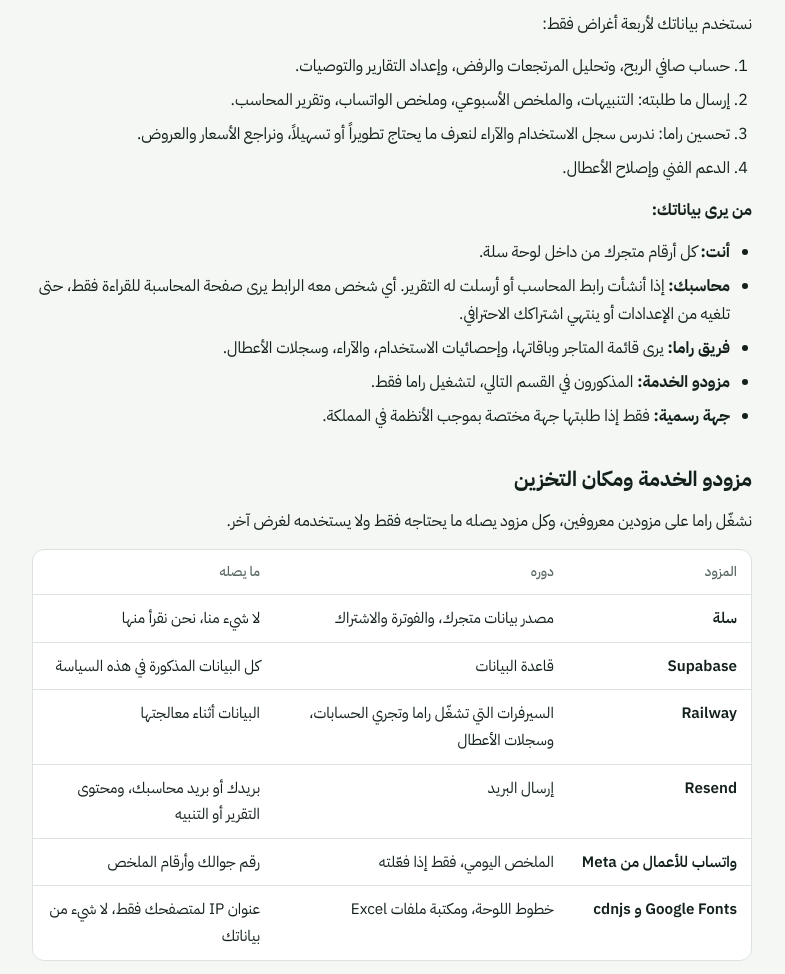
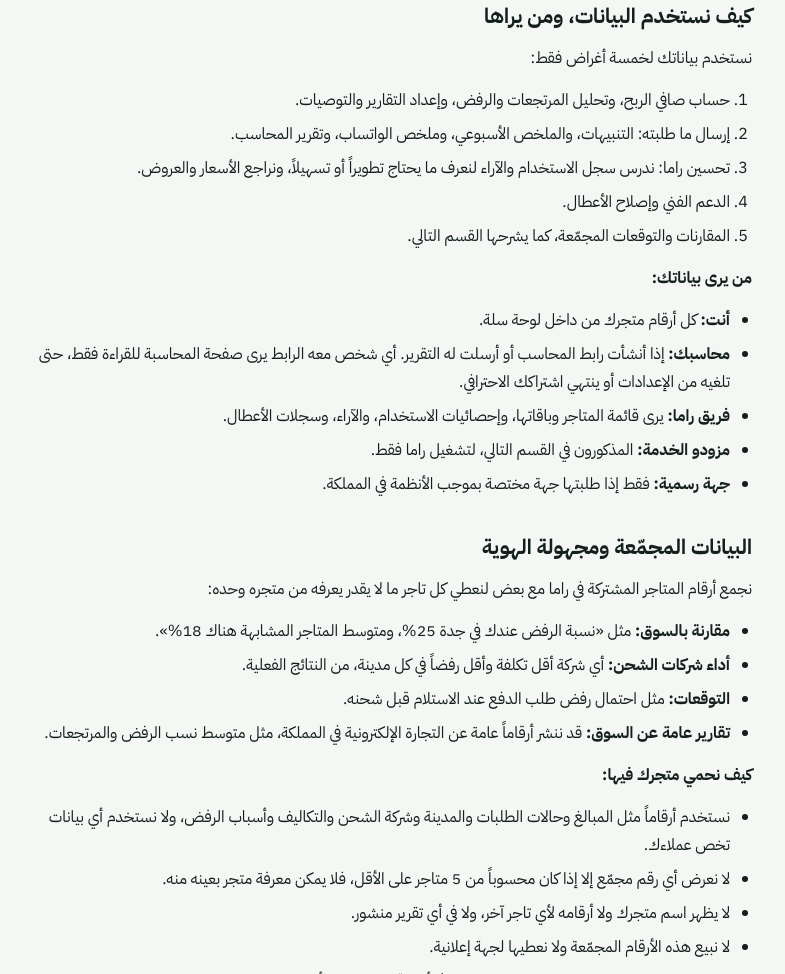
Before and after one commit to rama-sa/rama-sa.github.io, a plain HTML site: page privacy.html in a window 1280 px wide. Shown: the part 1826-2800 px from the top of the page, without its empty margins (248-1033 px from the left). Drawn offline with Linux system fonts and the light colour scheme.

Commit message:
سياسة الخصوصية: قسم البيانات المجمّعة ومجهولة الهوية

```diff
--- a/privacy.html
+++ b/privacy.html
@@ -226,6 +226,7 @@ footer .wrap{display:flex;justify-content:space-between;gap:20px;flex-wrap:wrap;
 <li>نقرأ فقط، ولا نعدّل طلباتك أو منتجاتك أو أسعارك.</li>
 <li>من بيانات عملائك نحفظ المدينة فقط، بلا أسماء أو أرقام أو عناوين.</li>
 <li>نسجّل الصفحات التي تفتحها في راما وما تفعله فيها، لنعرف ما يحتاج تطوير.</li>
+<li>نستخدم أرقام المتاجر مجمّعة وبلا أسماء لمقارنات السوق وتحسين التوقعات، ولا يظهر رقم متجرك لأي أحد غيرك.</li>
 <li>عند حذف التطبيق نحذف كل بيانات متجرك خلال 30 يوماً، أو فوراً إذا طلبت.</li></ul></div>
 
 <h2>البيانات التي تصلنا من سلة</h2>
@@ -257,12 +258,13 @@ footer .wrap{display:flex;justify-content:space-between;gap:20px;flex-wrap:wrap;
 </ul>
 
 <h2>كيف نستخدم البيانات، ومن يراها</h2>
-<p>نستخدم بياناتك لأربعة أغراض فقط:</p>
+<p>نستخدم بياناتك لخمسة أغراض فقط:</p>
 <ol>
 <li>حساب صافي الربح، وتحليل المرتجعات والرفض، وإعداد التقارير والتوصيات.</li>
 <li>إرسال ما طلبته: التنبيهات، والملخص الأسبوعي، وملخص الواتساب، وتقرير المحاسب.</li>
 <li>تحسين راما: ندرس سجل الاستخدام والآراء لنعرف ما يحتاج تطويراً أو تسهيلاً، ونراجع الأسعار والعروض.</li>
 <li>الدعم الفني وإصلاح الأعطال.</li>
+<li>المقارنات والتوقعات المجمّعة، كما يشرحها القسم التالي.</li>
 </ol>
 <p><b>من يرى بياناتك:</b></p>
 <ul>
@@ -271,6 +273,23 @@ footer .wrap{display:flex;justify-content:space-between;gap:20px;flex-wrap:wrap;
 <li><b>فريق راما:</b> يرى قائمة المتاجر وباقاتها، وإحصائيات الاستخدام، والآراء، وسجلات الأعطال.</li>
 <li><b>مزودو الخدمة:</b> المذكورون في القسم التالي، لتشغيل راما فقط.</li>
 <li><b>جهة رسمية:</b> فقط إذا طلبتها جهة مختصة بموجب الأنظمة في المملكة.</li>
+</ul>
+
+<h2>البيانات المجمّعة ومجهولة الهوية</h2>
+<p>نجمع أرقام المتاجر المشتركة في راما مع بعض لنعطي كل تاجر ما لا يقدر يعرفه من متجره وحده:</p>
+<ul>
+<li><b>مقارنة بالسوق:</b> مثل «نسبة الرفض عندك في جدة 25%، ومتوسط المتاجر المشابهة هناك 18%».</li>
+<li><b>أداء شركات الشحن:</b> أي شركة أقل تكلفة وأقل رفضاً في كل مدينة، من النتائج الفعلية.</li>
+<li><b>التوقعات:</b> مثل احتمال رفض طلب الدفع عند الاستلام قبل شحنه.</li>
+<li><b>تقارير عامة عن السوق:</b> قد ننشر أرقاماً عامة عن التجارة الإلكترونية في المملكة، مثل متوسط نسب الرفض والمرتجعات.</li>
+</ul>
+<p><b>كيف نحمي متجرك فيها:</b></p>
+<ul>
+<li>نستخدم أرقاماً مثل المبالغ وحالات الطلبات والمدينة وشركة الشحن والتكاليف وأسباب الرفض، ولا نستخدم أي بيانات تخص عملاءك.</li>
+<li>لا نعرض أي رقم مجمّع إلا إذا كان محسوباً من 5 متاجر على الأقل، فلا يمكن معرفة متجر بعينه منه.</li>
+<li>لا يظهر اسم متجرك ولا أرقامه لأي تاجر آخر، ولا في أي تقرير منشور.</li>
+<li>لا نبيع هذه الأرقام المجمّعة ولا نعطيها لجهة إعلانية.</li>
+<li>تقدر تطلب استبعاد متجرك من البيانات المجمّعة في أي وقت عبر بريدنا أدناه، ويستمر راما يعمل لك كالمعتاد.</li>
 </ul>
 
 <h2>مزودو الخدمة ومكان التخزين</h2>
@@ -301,6 +320,7 @@ footer .wrap{display:flex;justify-content:space-between;gap:20px;flex-wrap:wrap;
 <li>إذا رجعت وثبّتّ راما قبل مرور 30 يوماً، تجد تكاليفك وإعداداتك كما تركتها.</li>
 <li>تقدر تطلب الحذف الفوري في أي وقت.</li>
 <li>قد تبقى نسخ احتياطية لدى مزود قاعدة البيانات بضعة أيام إضافية، ثم تُحذف تلقائياً.</li>
+<li>الأرقام المجمّعة التي حُسبت قبل الحذف، مثل متوسط الرفض في مدينة، قد تبقى لأنها لا تحتوي أي شيء يدل على متجرك.</li>
 </ul>
 
 <h2>حقوقك والتواصل</h2>
@@ -310,6 +330,7 @@ footer .wrap{display:flex;justify-content:space-between;gap:20px;flex-wrap:wrap;
 <li>أن تصحّح تكاليفك وإعداداتك بنفسك من داخل راما.</li>
 <li>أن توقف البريد أو الواتساب من الإعدادات، أو تلغي رابط المحاسب.</li>
 <li>أن تطلب حذف بياناتك فوراً.</li>
+<li>أن تطلب استبعاد متجرك من البيانات المجمّعة.</li>
 </ul>
 <p>لأي طلب أو سؤال عن بياناتك: <a href="mailto:rama.app@outlook.com">rama.app@outlook.com</a>. نرد خلال 7 أيام عمل كحد أقصى، ونتحقق أن الطلب من صاحب المتجر قبل تنفيذه.</p>
 <p>نتعامل مع بياناتك وفق نظام حماية البيانات الشخصية في المملكة العربية السعودية.</p>
```
